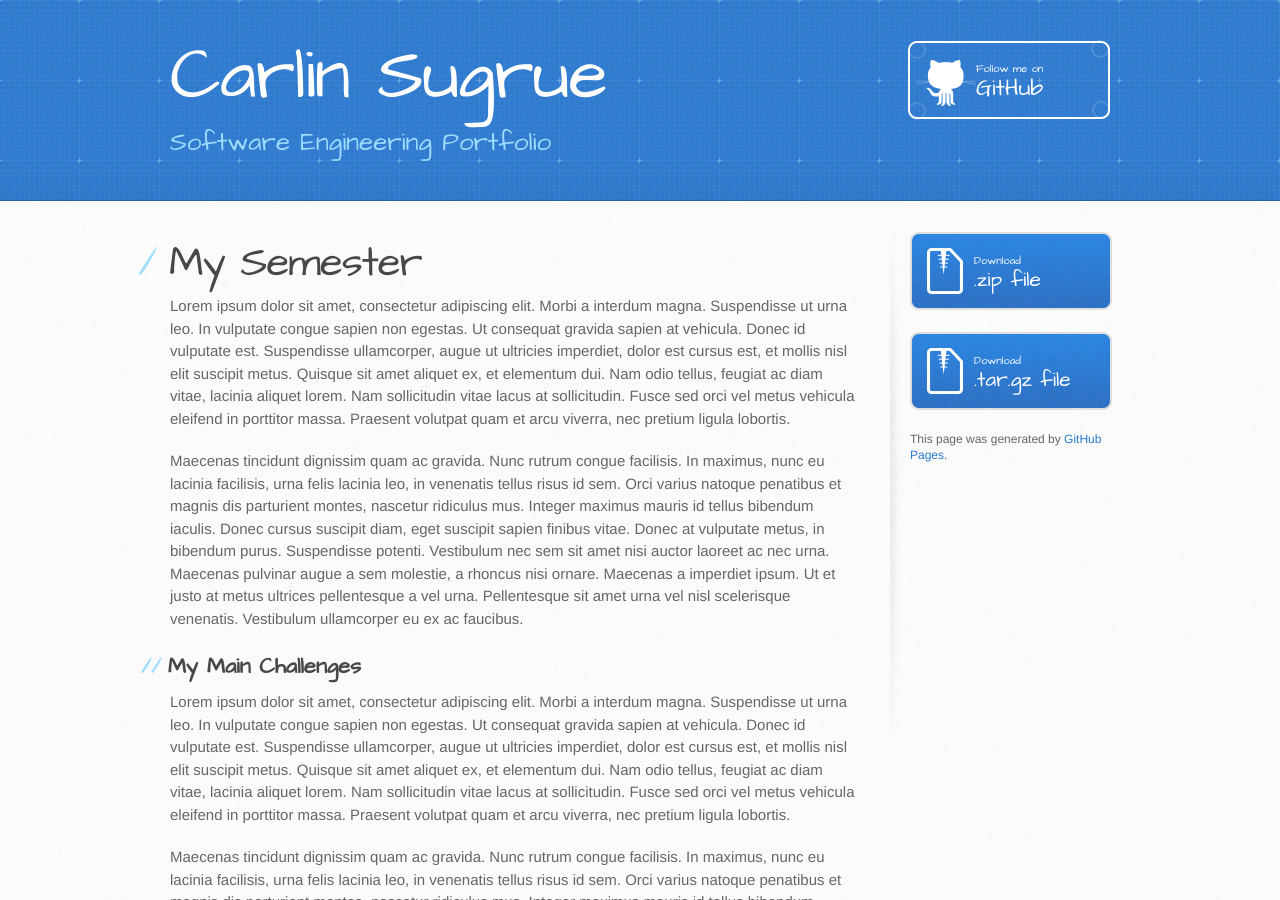
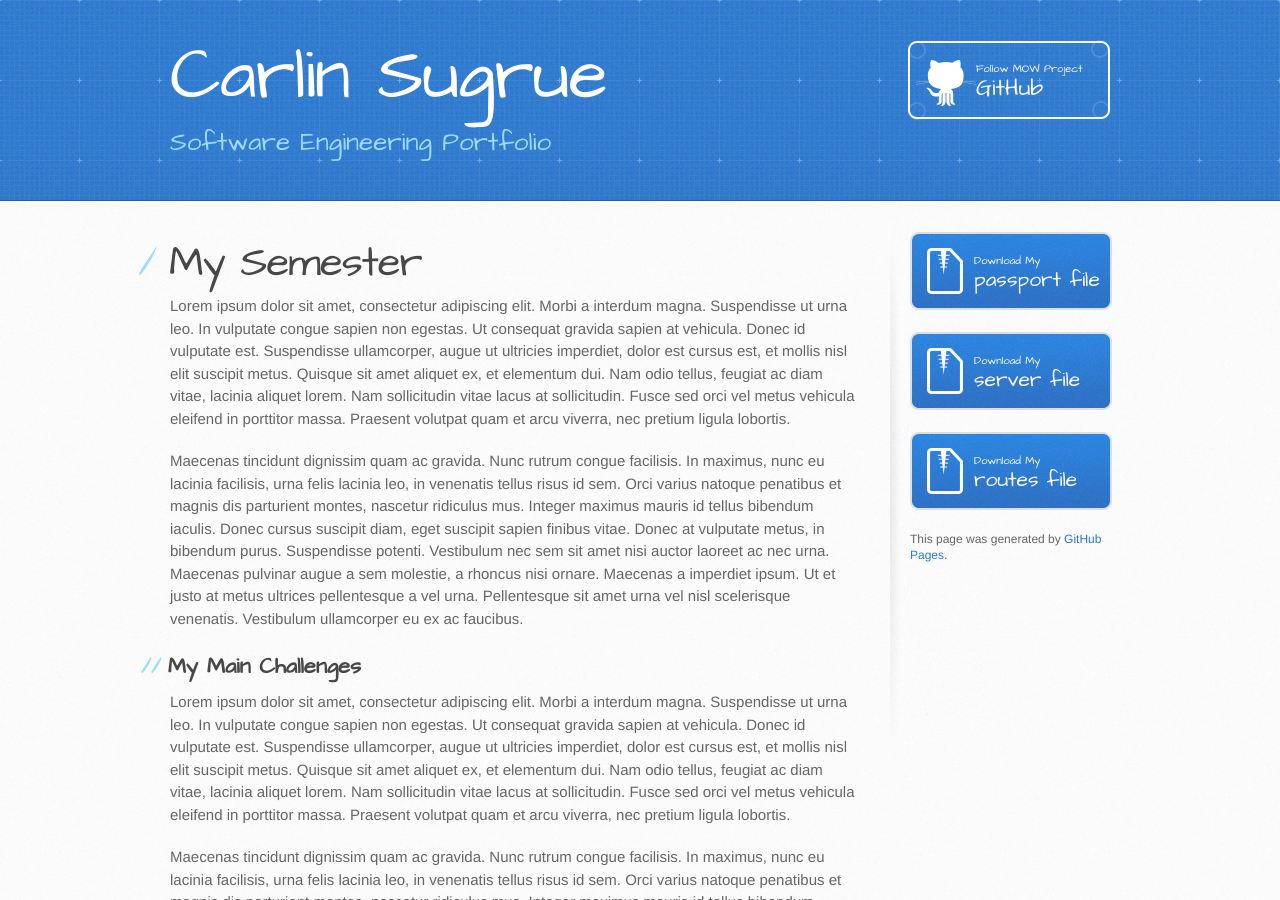
Before and after one commit to Sugrc1/Sugrc1.github.io, a Jekyll site: the page built from index.md, in a window 1280 px wide and 900 px high. Built offline with Jekyll 4.4.1, drawn with Linux system fonts in a browser that asks for light colours; our own code applies the rules of GitHub Pages for plain Markdown files.

Commit message:
Create default.html

```diff
--- a/_layouts/default.html
+++ b/_layouts/default.html
@@ -26,7 +26,7 @@
           <a href="{{ site.github.repository_url }}" class="button"><small>View project on</small> GitHub</a>
         {% endif %}
         {% if site.github.is_user_page %}
-          <a href="{{ site.github.repository_url }}" class="button"><small>Follow me on</small> GitHub</a>
+          <a href="{{ site.github.repository_url }}" class="button"><small>Follow MOW Project</small> GitHub</a>
         {% endif %}
       </div>
     </header>
@@ -40,12 +40,16 @@
         <aside id="sidebar">
           {% if site.show_downloads %}
             <a href="{{ site.github.zip_url }}" class="button">
-              <small>Download</small>
-              .zip file
+              <small>Download My</small>
+              passport file
             </a>
             <a href="{{ site.github.tar_url }}" class="button">
-              <small>Download</small>
-              .tar.gz file
+              <small>Download My</small>
+              server file
+            </a>
+          <a href="{{ site.github.tar_url }}" class="button">
+              <small>Download My</small>
+              routes file
             </a>
           {% endif %}
 
```
